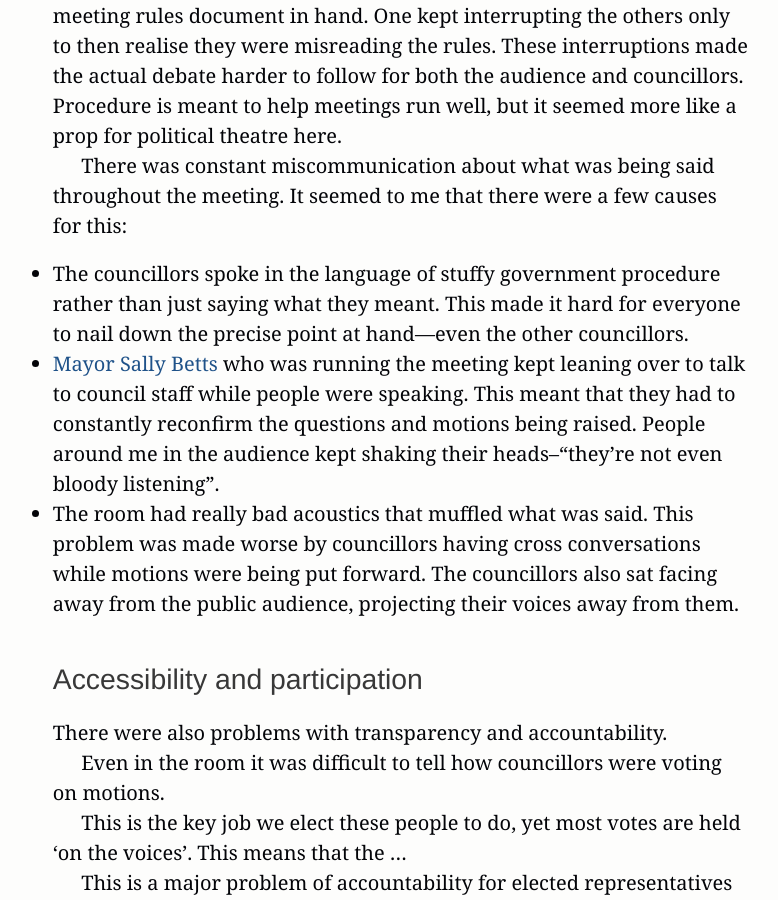
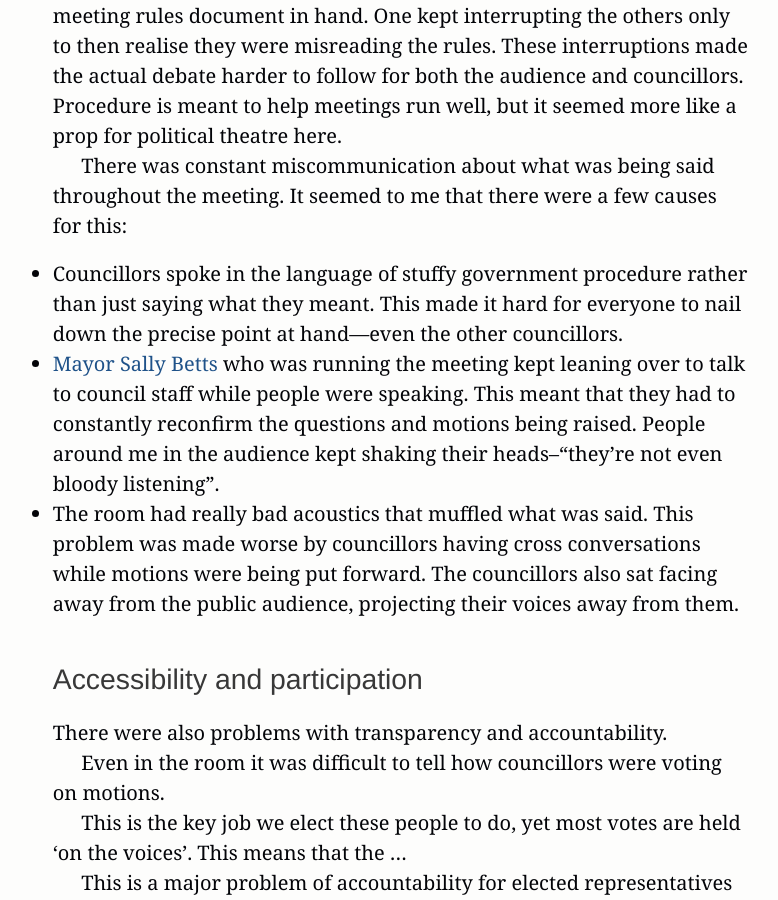
Before and after one commit to equivalentideas/home, a Jekyll site: the page built from _posts/2016-02-29-waverley-council-meeting.markdown, in a window 1280 px wide and 900 px high, scrolled down 2004 px. Shown: the whole window, without its empty margins (237-1015 px from the left). Built offline with Jekyll 4.4.1, drawn with Linux system fonts in a browser that asks for light colours; nearby versions of some CDN libraries.

Commit message:
Trim word

```diff
--- a/_posts/2016-02-29-waverley-council-meeting.markdown
+++ b/_posts/2016-02-29-waverley-council-meeting.markdown
@@ -73,7 +73,7 @@ There was constant miscommunication
 about what was being said throughout the meeting.
 It seemed to me that there were a few causes for this:
 
-  * The councillors spoke in the language of stuffy government procedure
+  * Councillors spoke in the language of stuffy government procedure
     rather than just saying what they meant.
     This made it hard for everyone
     to nail down the precise point at hand—even
```
